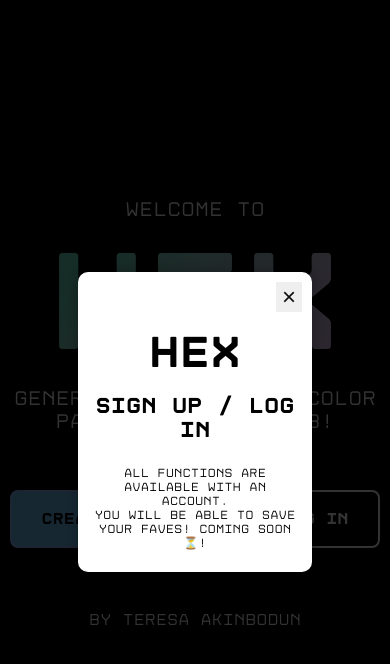
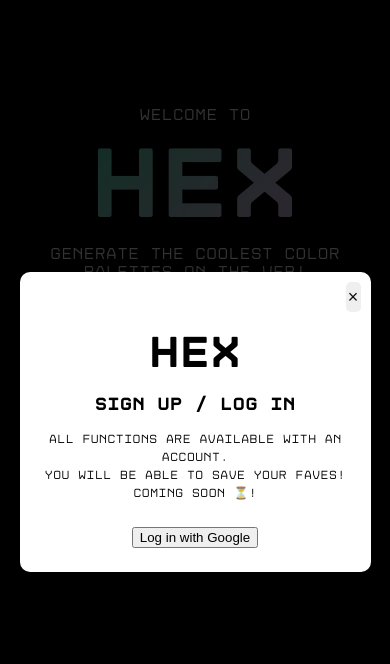
Before and after one commit to teresaakin/HexCode, a plain HTML site: page index.html in a window 390 px wide. Both pictures are taken after a click on the button "Log In". Drawn offline with Linux system fonts and the light colour scheme; files whose address does not match are found by name.

Commit message:
layout tweaks and increased mobile responsiveness

```diff
--- a/app/css/generator-styling.css
+++ b/app/css/generator-styling.css
@@ -217,6 +217,7 @@ h1 {
 
 /* Media query for iPhones and other small screens */
 @media screen and (max-width: 768px) {
+  /* to fix some spacing/layout issues, I manually fixed the margins */
 
   body {
     display: flex;
@@ -230,6 +231,7 @@ h1 {
     font-family: myFont1;
     font-size: 28px;
     margin-bottom: 50px;
+    width: fit-content; /* not sure if this is good */
 }
 
   .container-content{
@@ -237,9 +239,14 @@ h1 {
     flex-direction: column;
     justify-content: center;
     margin: 0;
-    margin-top: 10vmin;
+    margin-top: 80px;
     color: white;
 }
+
+  .color-samples {
+    margin-right: 12px;
+
+  }
 
   .color-sample__swatch {
     display: block;
@@ -270,5 +277,9 @@ h1 {
 
   }
 
+  .likeButton__container {
+    margin-left: 8px;
+  }
+
 
 }
--- a/app/css/styles.css
+++ b/app/css/styles.css
@@ -47,7 +47,7 @@ h3, p{
 
 }
 
-p{
+p {
     margin-top: 4px;
 }
 
@@ -174,9 +174,15 @@ h6{
     right: 10px;
     font-size: 24px;
     border: none;
+    border-radius: 5px;
     outline: none;
     cursor: pointer;
     color: #101010;
+    display: flex;
+    align-items: center;
+    justify-content: center;
+    cursor: pointer; /* Add cursor pointer for better UX */
+    line-height: 1; /* Ensure text is vertically centered */
 
   }
 
@@ -221,6 +227,121 @@ h6{
   /* Media query for iPhones and other small screens */
 @media screen and (max-width: 768px) {
 
+  body {
+    overflow: hidden;
+  }
+
+  .content {
+    display: flex;
+    flex-direction: column;
+  }
 
 
+  .hero-container {
+    height: 100%;
+    padding: 20px;
+    margin-top: 70px;
+  }
+
+  .button-container{
+    margin-top: 20px;
+    padding: 20px;
+    display: flex;
+    flex-direction: column;
+    gap: 12px;
+  }
+
+  .create-btn {
+    margin-top: 0;
+  }
+
+  .login-btn {
+    margin: 0;
+
+  }
+
+
+  h6 {
+    font-size: 12px;
+    margin-top: 50px;
+  }
+
+  h1 {
+    font-size: 100px;
+  }
+
+  h3, p {
+    font-size: 16px;
+  }
+
+  /* modal design for mobile */
+
+
+.modal{
+  padding: 1em;
+  max-width: 50ch;
+  width: 90%; /* Adjust the width to your desired value */
+  height: 60vh; /* Adjust the height to your desired value */
+  border: 0;
+  box-shadow: 0 0 1em rgb(0 0 0 /.3);
 }
+
+
+.modal {
+  text-align: center;
+  border-radius: 10px;
+}
+
+.modal::backdrop {
+  background: rgb(0 0 0 / .8);
+}
+
+
+  .modal .close-btn{
+    position: absolute;
+    top: 10px;
+    right: 10px;
+    font-size: 18px;
+    border: none;
+    border-radius: 5px;
+    outline: none;
+    color: #101010;
+    display: flex;
+    align-items: center;
+    justify-content: center;
+    line-height: 1; /* Ensure text is vertically centered */
+    width: 15px; /* Adjust the width to your desired value */
+    height: 30px; /* Adjust the height to your desired value */
+
+  }
+
+
+  .popup-h1{
+    margin-top: 40px;
+    font-family: myFont1;
+    font-weight: bold;
+    font-size: 44px;
+  }
+
+
+  .popup-h2{
+    font-family: myFont1;
+    font-weight: bold;
+    font-size: 18px;
+    margin-top: 16px;
+  }
+
+  .popup-p{
+    font-family: myFont2;
+    font-weight: lighter;
+    font-size: 12px;
+    margin-top: 16px;
+    line-height: 1.5; /* Adjust this value as needed */
+
+  }
+
+  .google-login-btn{
+    margin-top: 25px;
+  }
+
+}
--- a/index.html
+++ b/index.html
@@ -20,11 +20,13 @@
             <h3>WELCOME TO</h3>
             <h1>HEX</h1>
             <p>Generate the coolest color palettes on the web!</p>
-            <a href="/generator.html" class="create-btn" id="create-palette-btn">Create palette</a>
+            <div class="button-container">
+                <a href="/generator.html" class="create-btn" id="create-palette-btn">Create palette</a>
 
-            <!-- Trigger/Open The Modal -->
+                <!-- Trigger/Open The Modal -->
+                <button class="button login-btn">Log In</button>
 
-            <button class="button login-btn">Log In</button>
+            </div>
             <h6>BY TERESA AKINBODUN</h6>
         </div>
     </div>
```
Also changed, not shown: app/css/likes-styling.css (+6 -1 lines).
